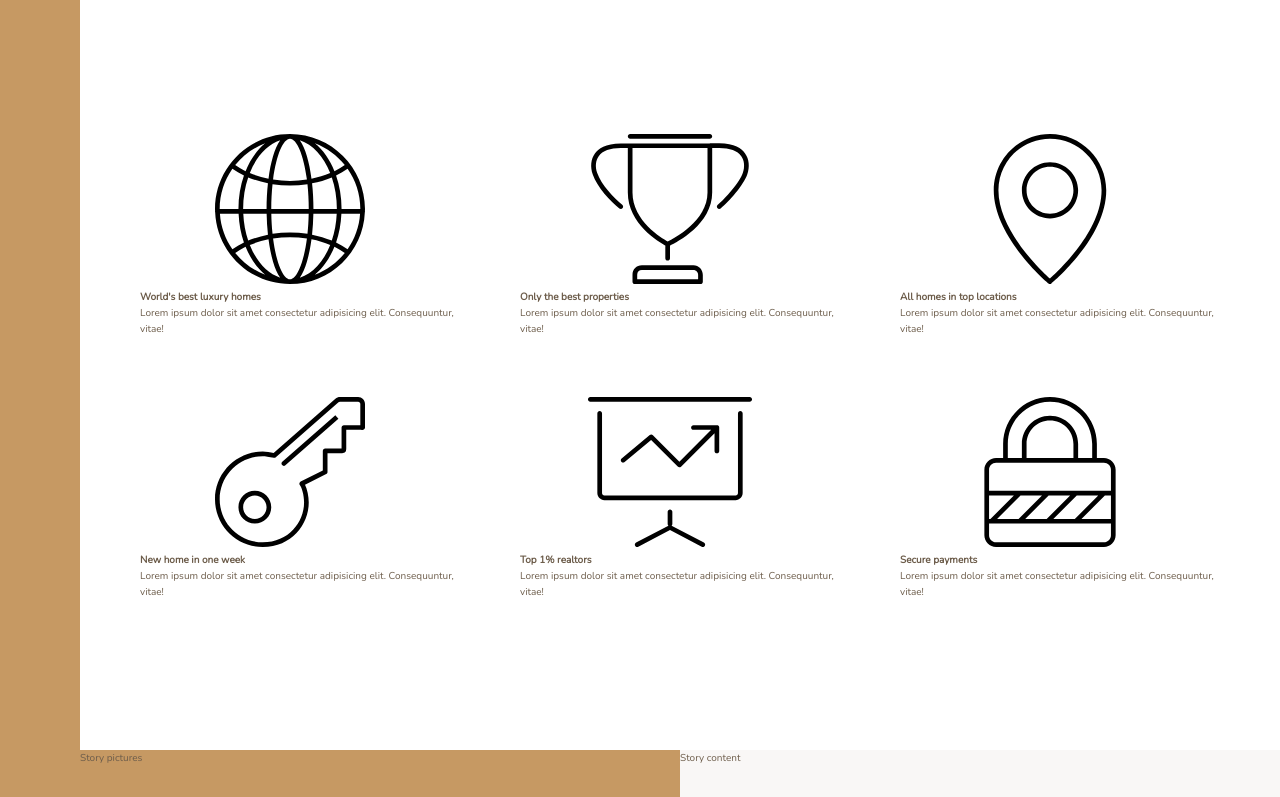
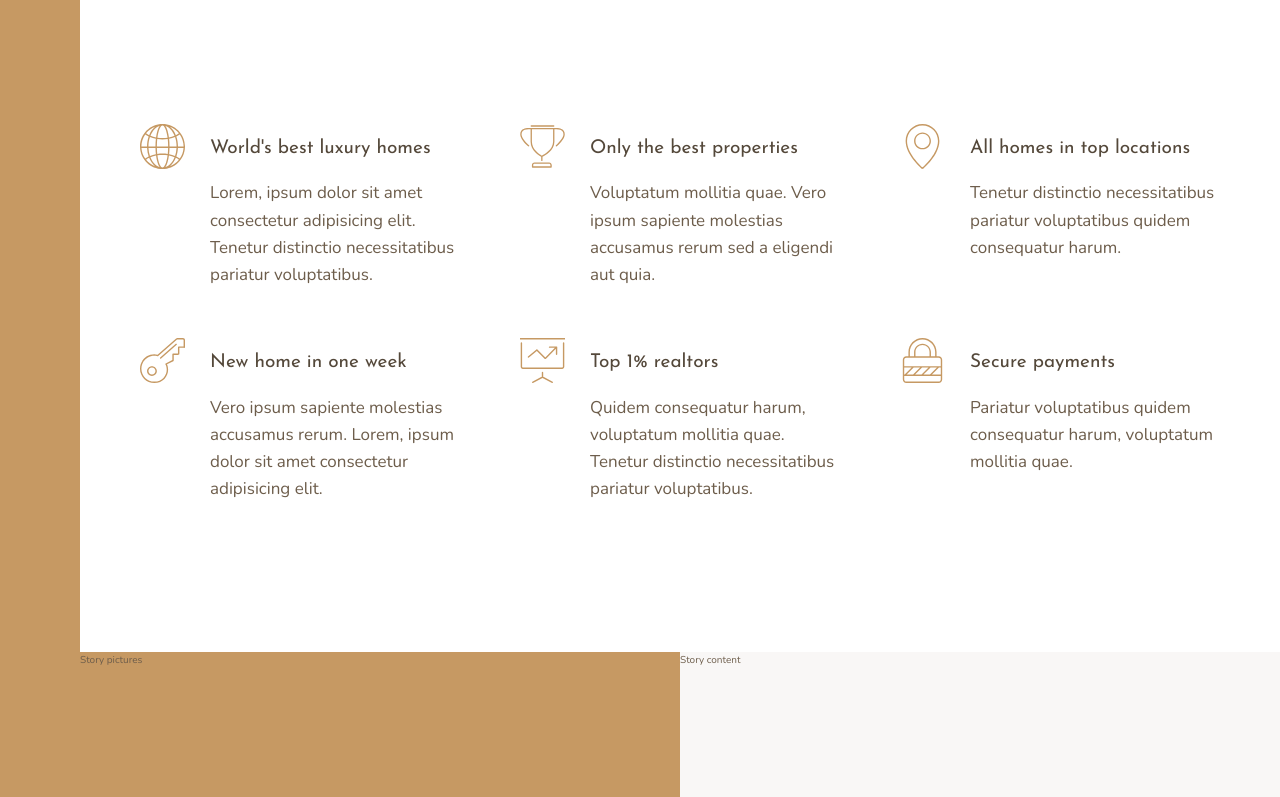
Before and after one commit to t-kowalewski/-realtor_website-grid, a website: page index.html in a window 1280 px wide. Shown: the part 656-1453 px from the top of the page. Drawn offline with nearby package versions, Linux system fonts and the light colour scheme.

Commit message:
style features section

```diff
--- a/index.html
+++ b/index.html
@@ -34,48 +34,48 @@
                 <svg class="feature__icon">
                     <use xlink:href="img/sprite.svg#icon-global"/>
                 </svg>
-                <h4 class="heading-4">World's best luxury homes</h4>
-                <p class="feature__text">Lorem ipsum dolor sit amet consectetur adipisicing elit. Consequuntur, vitae!</p>
+                <h4 class="heading-4 heading-4--dark">World's best luxury homes</h4>
+                <p class="feature__text">Lorem, ipsum dolor sit amet consectetur adipisicing elit. Tenetur distinctio necessitatibus pariatur voluptatibus.</p>
             </div>
 
             <div class="feature">
                 <svg class="feature__icon">
                     <use xlink:href="img/sprite.svg#icon-trophy"/>
                 </svg>
-                <h4 class="heading-4">Only the best properties</h4>
-                <p class="feature__text">Lorem ipsum dolor sit amet consectetur adipisicing elit. Consequuntur, vitae!</p>
+                <h4 class="heading-4 heading-4--dark">Only the best properties</h4>
+                <p class="feature__text">Voluptatum mollitia quae. Vero ipsum sapiente molestias accusamus rerum sed a eligendi aut quia.</p>
             </div>
 
             <div class="feature">
                 <svg class="feature__icon">
                     <use xlink:href="img/sprite.svg#icon-map-pin"/>
                 </svg>
-                <h4 class="heading-4">All homes in top locations</h4>
-                <p class="feature__text">Lorem ipsum dolor sit amet consectetur adipisicing elit. Consequuntur, vitae!</p>
+                <h4 class="heading-4 heading-4--dark">All homes in top locations</h4>
+                <p class="feature__text">Tenetur distinctio necessitatibus pariatur voluptatibus quidem consequatur harum.</p>
             </div>
 
             <div class="feature">
                 <svg class="feature__icon">
                     <use xlink:href="img/sprite.svg#icon-key"/>
                 </svg>
-                <h4 class="heading-4">New home in one week</h4>
-                <p class="feature__text">Lorem ipsum dolor sit amet consectetur adipisicing elit. Consequuntur, vitae!</p>
+                <h4 class="heading-4 heading-4--dark">New home in one week</h4>
+                <p class="feature__text">Vero ipsum sapiente molestias accusamus rerum. Lorem, ipsum dolor sit amet consectetur adipisicing elit.</p>
             </div>
 
             <div class="feature">
                 <svg class="feature__icon">
                     <use xlink:href="img/sprite.svg#icon-presentation"/>
                 </svg>
-                <h4 class="heading-4">Top 1% realtors</h4>
-                <p class="feature__text">Lorem ipsum dolor sit amet consectetur adipisicing elit. Consequuntur, vitae!</p>
+                <h4 class="heading-4 heading-4--dark">Top 1% realtors</h4>
+                <p class="feature__text">Quidem consequatur harum, voluptatum mollitia quae. Tenetur distinctio necessitatibus pariatur voluptatibus.</p>
             </div>
 
             <div class="feature">
                 <svg class="feature__icon">
                     <use xlink:href="img/sprite.svg#icon-lock"/>
                 </svg>
-                <h4 class="heading-4">Secure payments</h4>
-                <p class="feature__text">Lorem ipsum dolor sit amet consectetur adipisicing elit. Consequuntur, vitae!</p>
+                <h4 class="heading-4 heading-4--dark">Secure payments</h4>
+                <p class="feature__text">Pariatur voluptatibus quidem consequatur harum, voluptatum mollitia quae.</p>
             </div>
         </section>
 
--- a/sass/_features.scss
+++ b/sass/_features.scss
@@ -5,6 +5,30 @@
   margin: 15rem 0;
 
   display: grid;
-  grid-template-columns: repeat(3, 1fr);
+  // grid-template-columns: repeat(3, 1fr);
+  grid-template-columns: repeat(auto-fit, minmax(25rem, 1fr)); //responsive solution
   gap: 6rem;
+  align-items: start;
+
 }
+
+
+.feature {
+
+  display: grid;
+  grid-template-columns: min-content 1fr;
+  gap: 1.5rem 2.5rem;
+
+  &__icon {
+    fill: $color-primary; // we're using 'fill' for svg
+    width: 4.5rem;
+    height: 4.5rem;
+    transform: translateY(-1rem);;
+
+    grid-row: 1 / span 2; // -1 works only with explicit grid (!)
+  }
+
+  &__text {
+    font-size: 1.7rem;
+  }
+}
--- a/sass/_typography.scss
+++ b/sass/_typography.scss
@@ -0,0 +1,29 @@
+%heading {
+  font-family: $font-display;
+  font-weight: 400;
+}
+
+.heading-1 {
+  @extend %heading;
+}
+
+.heading-2 {
+  @extend %heading;
+}
+
+.heading-3 {
+  @extend %heading;
+}
+
+.heading-4 {
+  @extend %heading;
+  font-size: 1.9rem;
+
+  &--light {
+    color: $color-grey-light-1;
+  }
+
+  &--dark {
+    color: $color-grey-dark-1;
+  }
+}
```
Also changed, not shown: css/style.css.
